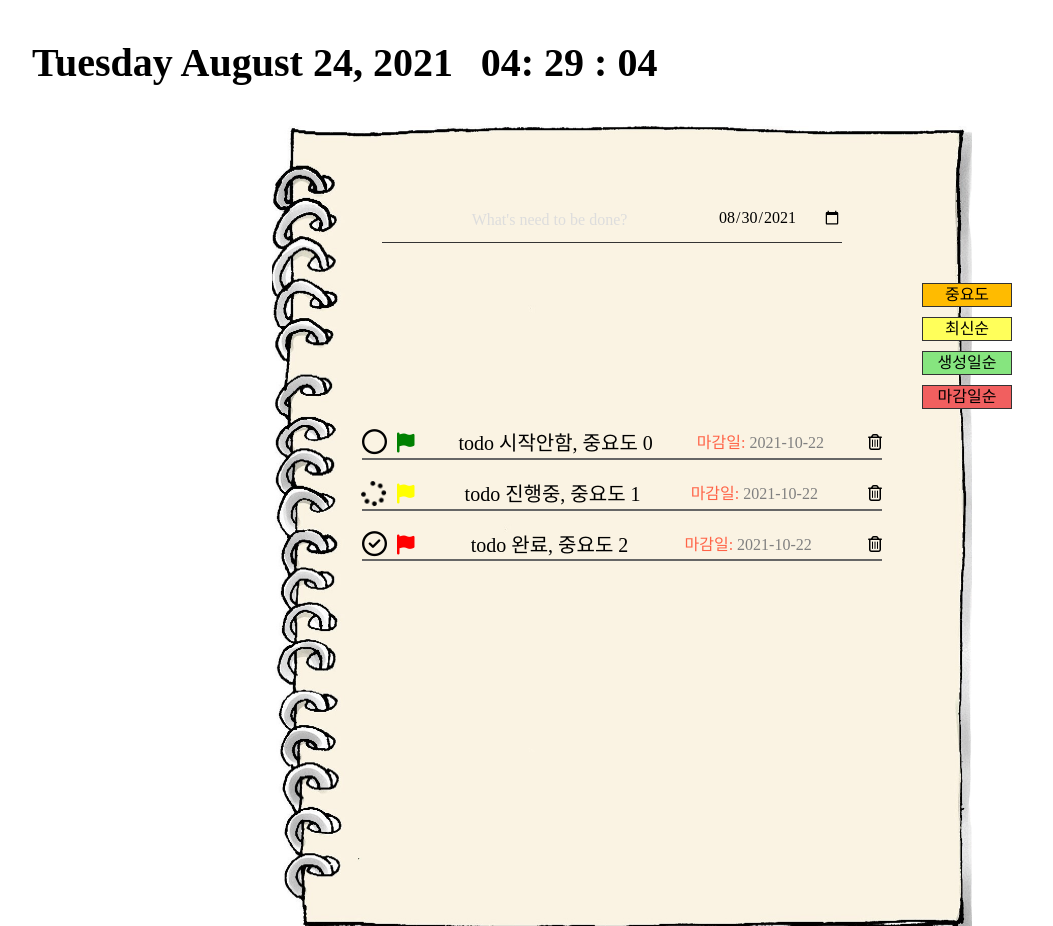
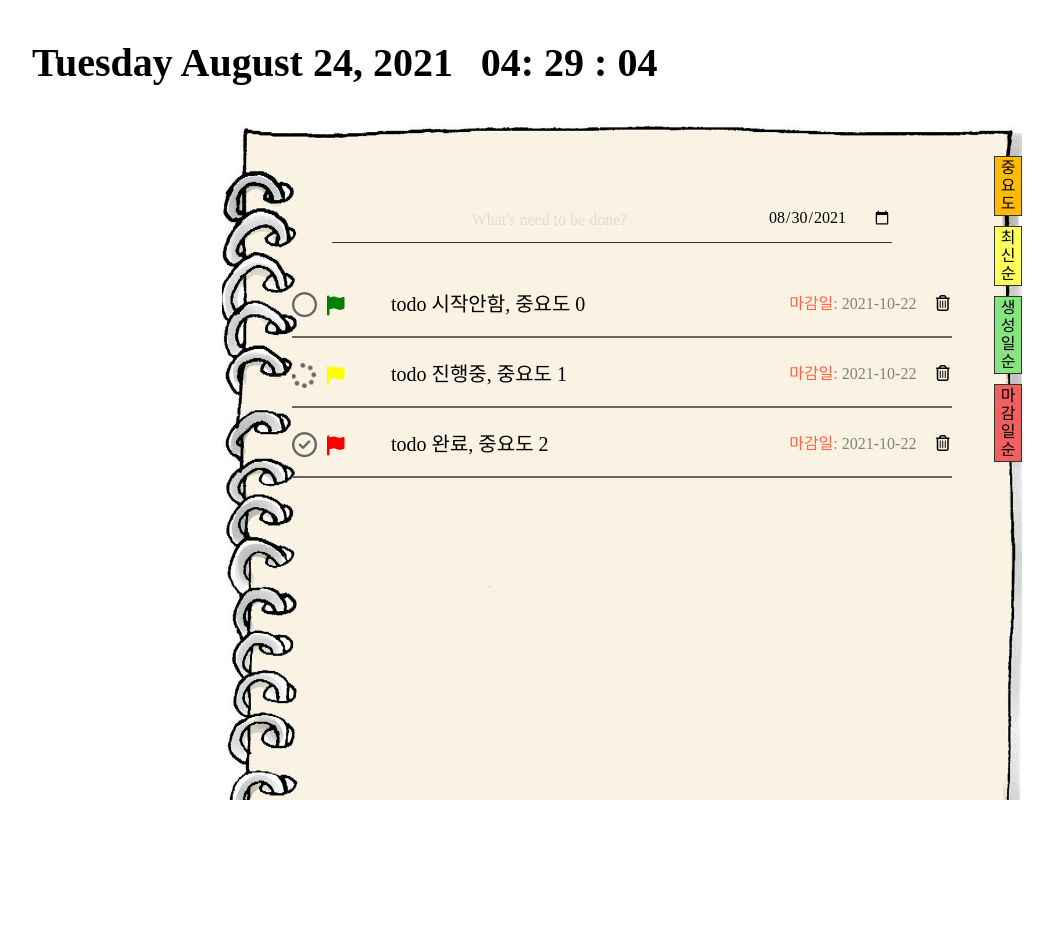
Before and after one commit to JOHNKIM-KK/Modu-TodoList, a React (Create React App) app: page / in a window 1280 px wide. Shown: the whole page, without its empty margins (18-1071 px from the left). After the commit the page ends 800 px from the top, so only its background shows below. Built offline with nearby package versions, Linux system fonts and the light colour scheme; a web font is replaced by a local one.

Commit message:
Feat: DND 기능 추가 및 순서에 따른 데이터 초기화(#26)

```diff
--- a/src/App.tsx
+++ b/src/App.tsx
@@ -2,13 +2,7 @@ import React from "react";
 import { Home } from "Pages";
 
 const App: React.FC = () => {
-  return (
-    <>
-      <div className="App">
-        <Home />
-      </div>
-    </>
-  );
+  return <Home />;
 };
 
 export default App;
--- a/src/Components/DragDrop/DragDrop.tsx
+++ b/src/Components/DragDrop/DragDrop.tsx
@@ -1,15 +1,17 @@
 import React from "react";
+import styled from "styled-components";
 
 interface DragDropProps {
   children: React.ReactNode;
 }
 
+const DnDBlock = styled.div`
+  overflow-y: auto;
+  padding-top: 30px;
+`;
+
 const DragDrop: React.FC<DragDropProps> = props => {
-  return (
-    <>
-      <div>{props.children}</div>
-    </>
-  );
+  return <DnDBlock>{props.children}</DnDBlock>;
 };
 
 export default DragDrop;
--- a/src/Components/TodoList/TodoCreate.tsx
+++ b/src/Components/TodoList/TodoCreate.tsx
@@ -1,5 +1,5 @@
 import React, { useState } from "react";
-import { STATUS, today } from "Utils";
+import { today } from "Utils";
 import { ITodoState } from ".";
 import styled from "styled-components";
 
@@ -7,7 +7,6 @@ const TodoHeadBlock = styled.div`
   display: flex;
   justify-content: center;
   padding-top: 52px;
-  padding-bottom: 24px;
 `;
 
 const InsertForm = styled.form`
@@ -17,7 +16,6 @@ const InsertForm = styled.form`
   padding-left: 40px;
   padding-top: 16px;
   padding-right: 60px;
-  padding-bottom: 16px;
 `;
 
 const Input = styled.input`
@@ -31,6 +29,7 @@ const Input = styled.input`
   color: #333;
   outline: none;
   text-align: center;
+
   &::placeholder {
     text-align: center;
     font-size: 16px;
@@ -44,8 +43,6 @@ const Calendar = styled.input`
   border: none;
   border-bottom: 1px solid #333;
 `;
-
-// const { NOT_STARTED } = STATUS;
 
 interface TodoCreateProps {
   createTodo: (todo: ITodoState) => void;
@@ -62,7 +59,6 @@ const TodoCreate: React.FC<TodoCreateProps> = ({ createTodo }) => {
       createTodo({
         id: 0,
         taskName: todo,
-        // status: NOT_STARTED,
         status: 0,
         createdAt: today(),
         dueDate: date,
--- a/src/Components/TodoList/TodoFilter.tsx
+++ b/src/Components/TodoList/TodoFilter.tsx
@@ -3,10 +3,12 @@ import styled, { css } from "styled-components";
 import FilterLists from "Utils/Constants/FilterLists";
 
 const FilterBlock = styled.div`
-  position: relative;
+  position: absolute;
   display: flex;
+  width: fit-content;
   flex-direction: column;
-  left: 100%;
+  top: 30px;
+  left: 94%;
   padding-left: 20px;
   list-style: none;
 `;
@@ -39,8 +41,9 @@ const TodoFilter: React.FC<TodoFilterProps> = ({ filterTodo }) => {
   const [filterName, setFilterName] = useState("");
 
   const clickFilter = (e: React.MouseEvent<HTMLButtonElement>) => {
-    setFilterName(e.currentTarget.name);
-    filterTodo(e.currentTarget.name);
+    const { name } = e.currentTarget;
+    setFilterName(name);
+    filterTodo(name);
   };
 
   return (
--- a/src/Components/TodoList/TodoItem.tsx
+++ b/src/Components/TodoList/TodoItem.tsx
@@ -61,7 +61,8 @@ const TodoItem: React.FC<TodoItemProps> = ({
           </OptionBox>
         </Importance>
       </ToggleBox>
-      <Todo>{taskName}</Todo>
+      <Task>{taskName}</Task>
+      <SmallBox>
         <DueDate>
           <span>마감일: </span>
           {dueDate}
@@ -69,13 +70,13 @@ const TodoItem: React.FC<TodoItemProps> = ({
         <div onClick={handleRemove}>
           <i className="far fa-trash-alt"></i>
         </div>
+      </SmallBox>
     </ItemBox>
   );
 };
 
 const ItemBox = styled.div`
   display: flex;
-  justify-content: space-between;
   align-items: center;
   width: 100%;
   border-bottom: 2px solid #666666;
@@ -84,11 +85,14 @@ const ItemBox = styled.div`
 const ToggleBox = styled.div`
   display: flex;
   align-items: center;
+  width: 15%;
+  padding-top: 3px;
 `;
 
 const Progress = styled.div`
   margin-right: 10px;
   font-size: 25px;
+  color: #666666;
 
   @keyframes rotation {
     from {
@@ -122,15 +126,25 @@ const OptionBox = styled.div<{ isopen: boolean }>`
   background-color: #fff;
 `;
 
+const SmallBox = styled.div`
+  display: flex;
+  justify-content: space-around;
+  align-items: center;
+  width: 25%;
+`;
+
 const Level = styled.span`
   color: ${props => props.color};
 `;
 
-const Todo = styled.div`
+const Task = styled.p`
+  width: 60%;
+  word-break: break-all;
   font-size: 20px;
 `;
 
 const DueDate = styled.div`
+  margin-right: 15px;
   color: gray;
 
   span {
--- a/src/Components/TodoList/TodoList.tsx
+++ b/src/Components/TodoList/TodoList.tsx
@@ -1,4 +1,4 @@
-import React from "react";
+import React, { useRef } from "react";
 import { DragDrop } from "Components/DragDrop";
 import { TodoItem } from "Components/TodoList";
 import styled from "styled-components";
@@ -9,6 +9,7 @@ interface TodoListProps {
   toggleStatus: (id: number) => void;
   toggleImportance: (id: number, nextImportance: number) => void;
   removeTodo: (id: number) => void;
+  setTodoState: (state: ITodoState[]) => void;
 }
 
 const TodoList: React.FC<TodoListProps> = ({
@@ -16,11 +17,52 @@ const TodoList: React.FC<TodoListProps> = ({
   removeTodo,
   toggleStatus,
   toggleImportance,
+  setTodoState,
 }) => {
+  const draggingItem = useRef<number>(0);
+  const dragOverItem = useRef<number | null>();
+
+  const handleDragStart = (position: number) => {
+    draggingItem.current = position;
+  };
+
+  const handleDragEnter = (position: number) => {
+    dragOverItem.current = position;
+
+    const listCopy = [...todoState];
+    console.log(draggingItem.current, dragOverItem.current);
+    const draggingItemContent = listCopy[draggingItem.current];
+    listCopy.splice(draggingItem.current, 1);
+    listCopy.splice(dragOverItem.current, 0, draggingItemContent);
+
+    draggingItem.current = dragOverItem.current;
+    dragOverItem.current = null;
+    setTodoState(listCopy);
+  };
+
+  // const handleDragEnd = e => {
+  //   const listCopy = [...todoState];
+
+  //   const draggingItemContent = listCopy[draggingItem.current];
+  //   listCopy.splice(draggingItem.current, 1);
+  //   listCopy.splice(dragOverItem.current, 0, draggingItemContent);
+
+  //   draggingItem.current = null;
+  //   dragOverItem.current = null;
+  //   setList(listCopy);
+  // };
+
   return (
     <DragDrop>
-      {todoState.map(item => (
-        <ToDo>
+      {todoState.map((item, index) => (
+        <ToDo
+          onDragStart={() => handleDragStart(index)}
+          onDragEnter={() => handleDragEnter(index)}
+          // onDragEnd={handleDragEnd}
+          onDragOver={e => e.preventDefault()}
+          key={index}
+          draggable
+        >
           <TodoItem
             toggleStatus={toggleStatus}
             toggleImportance={toggleImportance}
@@ -34,7 +76,7 @@ const TodoList: React.FC<TodoListProps> = ({
 };
 const ToDo = styled.div`
   display: flex;
-  margin: 20px;
+  padding-bottom: 5px;
   justify-content: center;
 `;
 export default TodoList;
--- a/src/Components/TodoList/Utils/TodoService.tsx
+++ b/src/Components/TodoList/Utils/TodoService.tsx
@@ -11,40 +11,7 @@ export type ITodoState = {
   importance: number;
 };
 
-const initialTodos: ITodoState[] = [
-  {
-    id: 1,
-    taskName: "자소서 쓰기",
-    status: 0,
-    createdAt: "2021-02-03",
-    dueDate: "2021-10-07",
-    importance: 0, // 0~2
-  },
-  {
-    id: 2,
-    taskName: "블로그 쓰기",
-    status: 1,
-    createdAt: "2021-02-04",
-    dueDate: "2021-07-07",
-    importance: 2, // 0~2
-  },
-  {
-    id: 3,
-    taskName: "아무거나 읽기",
-    status: 1,
-    createdAt: "2021-02-05",
-    dueDate: "2021-07-08",
-    importance: 3, // 0~2
-  },
-  {
-    id: 4,
-    taskName: "이것저것 하기",
-    status: 1,
-    createdAt: "2021-02-06",
-    dueDate: "2021-07-09",
-    importance: 2, // 0~2
-  },
-];
+const initialTodos: ITodoState[] = MockUp;
 
 interface TodoServiceReturn {
   todoState: ITodoState[];
@@ -53,6 +20,7 @@ interface TodoServiceReturn {
   createTodo: (todo: ITodoState) => void;
   removeTodo: (id: number) => void;
   filterTodo: (filterName: string) => void;
+  setTodoState: (state: ITodoState[]) => void;
 }
 
 export const TodoService = (): TodoServiceReturn => {
@@ -100,12 +68,19 @@ export const TodoService = (): TodoServiceReturn => {
 
   const createTodo = useCallback(
     (todo: ITodoState) => {
-      const nextId =
-        (todoState.length ? todoState[todoState.length - 1].id : 0) + 1;
+      const nextId = todoState.reduce(
+        (accumulator: number, currentValue: ITodoState) => {
+          if (currentValue.id >= accumulator) {
+            return currentValue.id;
+          }
+          return accumulator;
+        },
+        0
+      );
       setTodoState(prevTodo =>
         prevTodo.concat({
           ...todo,
-          id: nextId,
+          id: nextId + 1,
         })
       );
     },
@@ -123,5 +98,6 @@ export const TodoService = (): TodoServiceReturn => {
     createTodo,
     removeTodo,
     filterTodo,
+    setTodoState,
   };
 };
--- a/src/Components/TodoList/Utils/filtering.ts
+++ b/src/Components/TodoList/Utils/filtering.ts
@@ -14,18 +14,18 @@ const filtering = (
       break;
     case "recent":
       newTodoState.sort((firstTodo, secondTodo) => {
-        return firstTodo.createdAt > secondTodo.createdAt
+        return firstTodo.id > secondTodo.id
           ? -1
-          : firstTodo.createdAt < secondTodo.createdAt
+          : firstTodo.id < secondTodo.id
           ? 1
           : 0;
       });
       break;
     case "createdDate":
       newTodoState.sort((firstTodo, secondTodo) => {
-        return firstTodo.createdAt < secondTodo.createdAt
+        return firstTodo.id < secondTodo.id
           ? -1
-          : firstTodo.createdAt > secondTodo.createdAt
+          : firstTodo.id > secondTodo.id
           ? 1
           : 0;
       });
--- a/src/Layouts/TodoTemplate.tsx
+++ b/src/Layouts/TodoTemplate.tsx
@@ -7,19 +7,18 @@ interface TodoTemplateProps {
 }
 
 const TodoTemplateBlock = styled.div`
+  position: relative;
   display: flex;
-  position: relative;
   flex-direction: column;
-  width: 70%;
-  height: 800px;
-  min-width: 360px;
-  max-width: 700px;
+
+  width: 800px;
+  height: 100vh;
+
   margin: 0 auto;
-  /* margin-top: 96px; */
-  /* margin-bottom: 32px; */
-  padding: 0px 70px;
+  padding: 0 70px;
+
   background-image: url(${bg});
-  background-size: 100%, 100%;
+  background-size: cover;
 `;
 
 const TodoTemplate: React.FC<TodoTemplateProps> = props => {
--- a/src/Pages/Home.tsx
+++ b/src/Pages/Home.tsx
@@ -3,6 +3,17 @@ import { TodoTemplate } from "Layouts";
 import { Nav } from "Components/Nav";
 import { TodoCreate, TodoFilter, TodoList } from "Components/TodoList";
 import { TodoService } from "Components/TodoList/Utils/TodoService";
+import styled from "styled-components";
+
+const HomeBlock = styled.div`
+  width: 100vw;
+  height: 100vh;
+
+  display: flex;
+  flex-direction: column;
+
+  justify-content: flex-start;
+`;
 
 const Home: React.FC = () => {
   const {
@@ -12,21 +23,23 @@ const Home: React.FC = () => {
     removeTodo,
     toggleStatus,
     toggleImportance,
+    setTodoState,
   } = TodoService();
   return (
-    <>
+    <HomeBlock>
       <Nav />
       <TodoTemplate>
         <TodoCreate createTodo={createTodo} />
-        <TodoFilter filterTodo={filterTodo} />
         <TodoList
           todoState={todoState}
           toggleStatus={toggleStatus}
           toggleImportance={toggleImportance}
           removeTodo={removeTodo}
+          setTodoState={setTodoState}
         />
+        <TodoFilter filterTodo={filterTodo} />
       </TodoTemplate>
-    </>
+    </HomeBlock>
   );
 };
 
--- a/src/Styles/GlobalStyle.ts
+++ b/src/Styles/GlobalStyle.ts
@@ -7,6 +7,8 @@ const GlobalStyle = createGlobalStyle`
   html,
   body {
     overflow: hidden;
+    width: 100%;
+    height: 100%;
   }
 
   * {
--- a/src/styles/GlobalStyle.ts
+++ b/src/styles/GlobalStyle.ts
@@ -7,6 +7,8 @@ const GlobalStyle = createGlobalStyle`
   html,
   body {
     overflow: hidden;
+    width: 100%;
+    height: 100%;
   }
 
   * {
```
Lines whose indentation alone changed are shown as unchanged.
